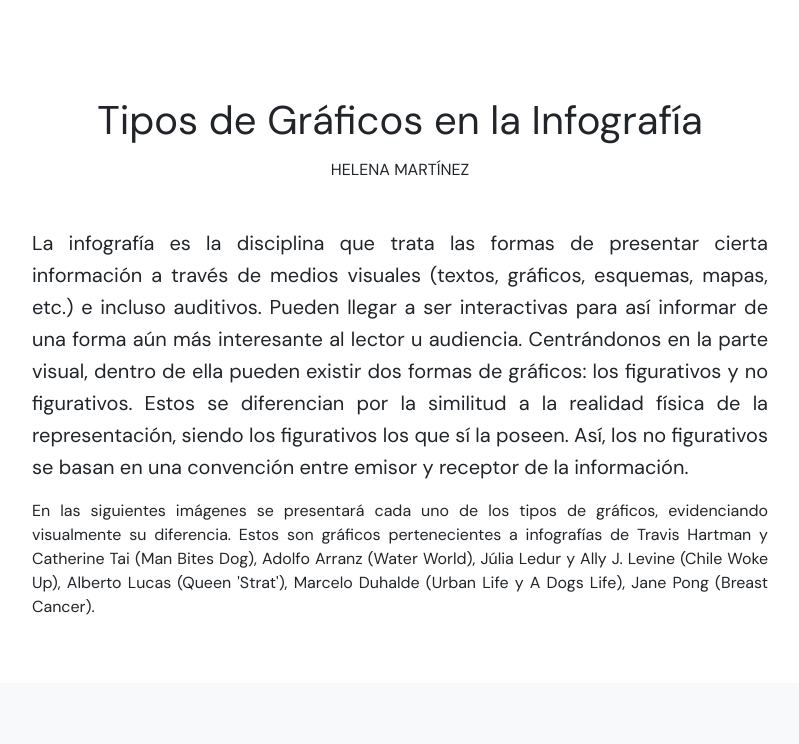
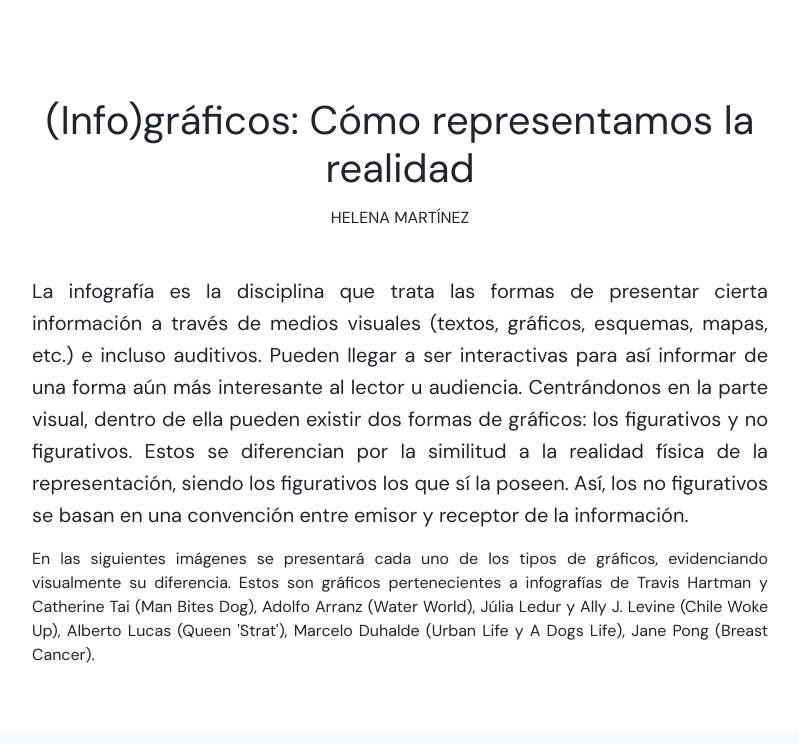
Before and after one commit to helena-martinez/infodigital-03, a plain HTML site: page index.html in a window 1280 px wide. Shown: the top 744 px of the page, without its empty margins (240-1039 px from the left). Drawn offline with nearby package versions, Linux system fonts and the light colour scheme.

Commit message:
Update index.html

```diff
--- a/index.html
+++ b/index.html
@@ -22,7 +22,7 @@
             <div class="row py-5">
                 <div class="col-12 col-sm-11 col-md-10 col-lg-9 col-xl-8 col-xxl-7 mx-auto">
 
-                    <h1 class="mb-3 mt-5 text-center">Tipos de Gráficos en la Infografía</h1>
+                    <h1 class="mb-3 mt-5 text-center">(Info)gráficos: Cómo representamos la realidad</h1>
 
                     <h2 class="fs-6 mb-5 text-center text-uppercase">Helena Martínez</h2>
 
```
